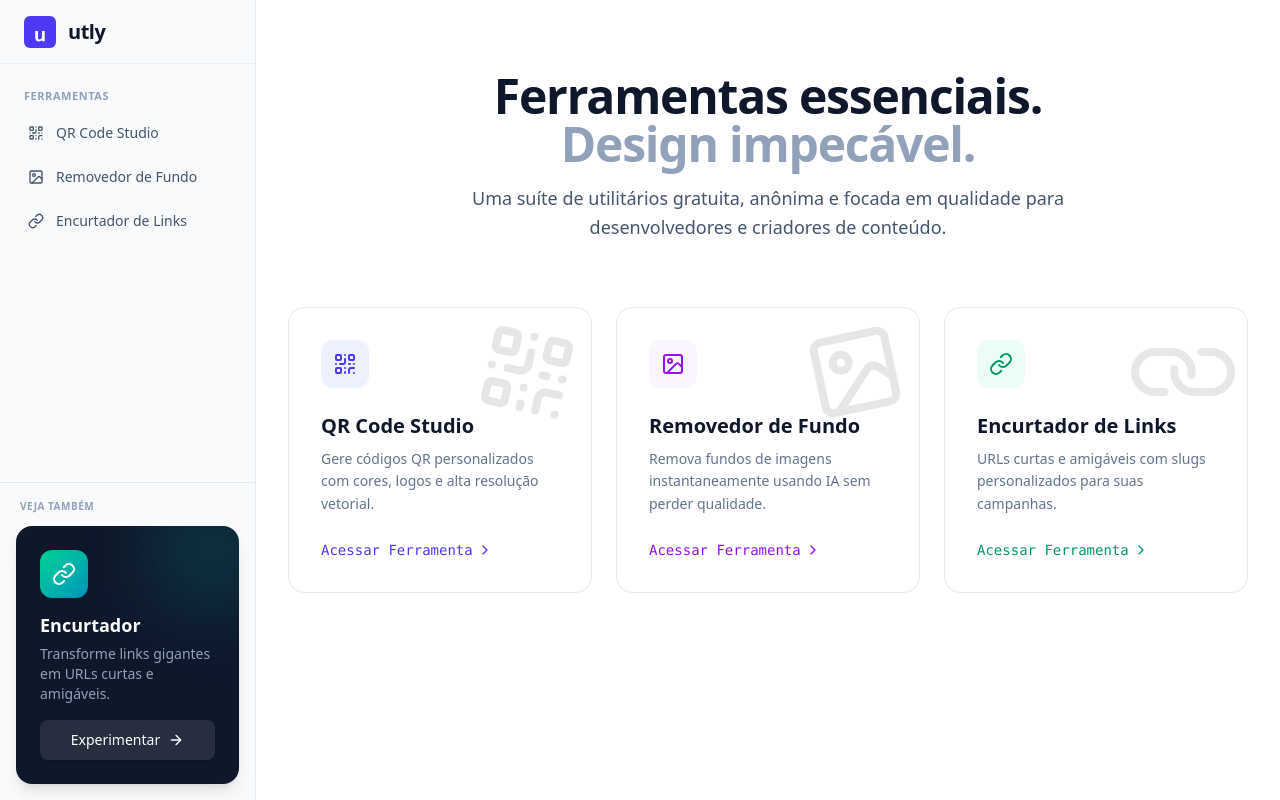
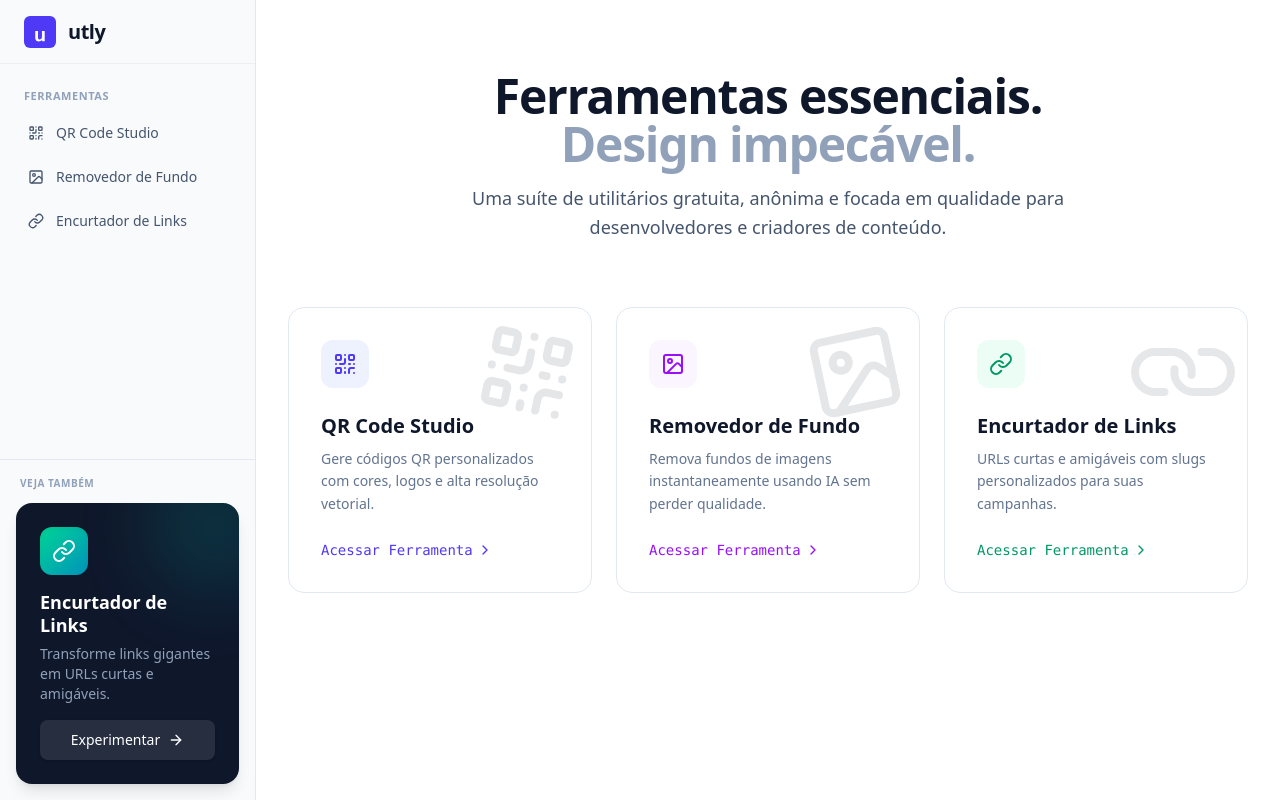
Before and after one commit to sergiotim/utly, a Next.js app: page / in a window 1280 px wide. Built offline with nearby package versions, Linux system fonts and the light colour scheme.

Commit message:
fix(promotions): update title for link shortener to improve clarity

```diff
--- a/components/ui/InternalPromo.tsx
+++ b/components/ui/InternalPromo.tsx
@@ -27,7 +27,7 @@ const PROMOS = [
   },
   {
     id: "shortener",
-    title: "Encurtador",
+    title: "Encurtador de Links",
     description: "Transforme links gigantes em URLs curtas e amigáveis.",
     icon: LinkIcon,
     href: "/shortener", // Assumindo que essa rota existirá
```
